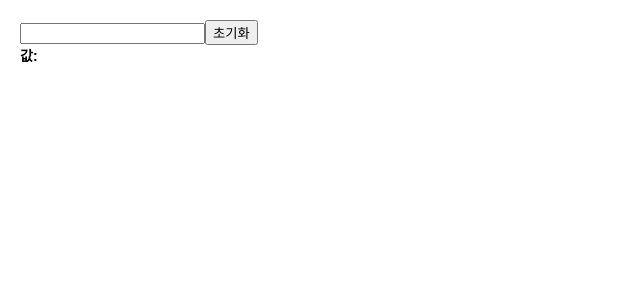
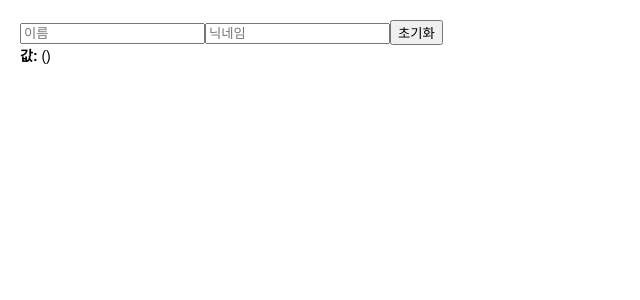
Before and after one commit to quietwave00/react-playground, a React (Create React App) app: page / in a window 1280 px wide. Shown: the top 300 px of the page, without its empty margins (0-640 px from the left). Built offline with nearby package versions, Linux system fonts and the light colour scheme.

Commit message:
여러 개의 대상에 대한 useState

```diff
--- a/src/InputSample.js
+++ b/src/InputSample.js
@@ -1,22 +1,39 @@
 import React, { useState } from 'react';
 
 const InputSample = () => {
-    const [text, setText] = useState('');
+    const [inputs, setInputs] = useState({
+        name: '',
+        nickname: ''
+    });
+
+    const { name, nickname } = inputs;
 
     const onChange = (e) => {
-        setText(e.target.value);
+        console.log(e.target); // html 태그
+        console.log(e.target.name); // name 속성
+
+        const { value, name } = e.target;
+        setInputs({
+            ...inputs,
+            [name]: value // name키
+        });
     };
 
     const onReset = () => {
-        setText('');
-    }
+        setInputs({
+            name: '',
+            nickname: '',
+        });
+    };
 
     return (
         <div>
-            <input onChange={onChange} value={text}/>
+            <input name="name" onChange={onChange} placeholder="이름" value={name}/>
+            <input name="nickname" placeholder="닉네임" onChange={onChange} value={nickname}/>
             <button onClick={onReset}>초기화</button>
             <div>
-                <b>값: {text}</b>
+                <b>값: </b>
+                {name} ({nickname})
             </div>
         </div>
     );
```
